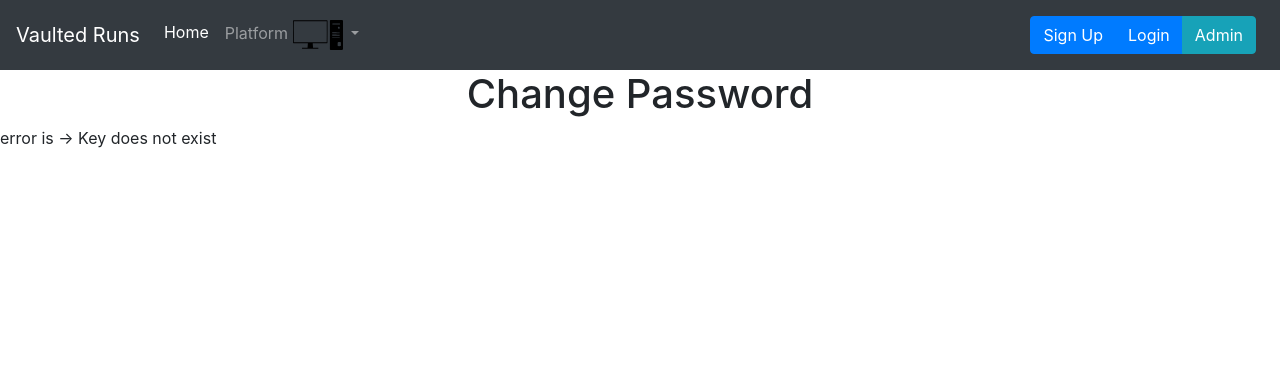
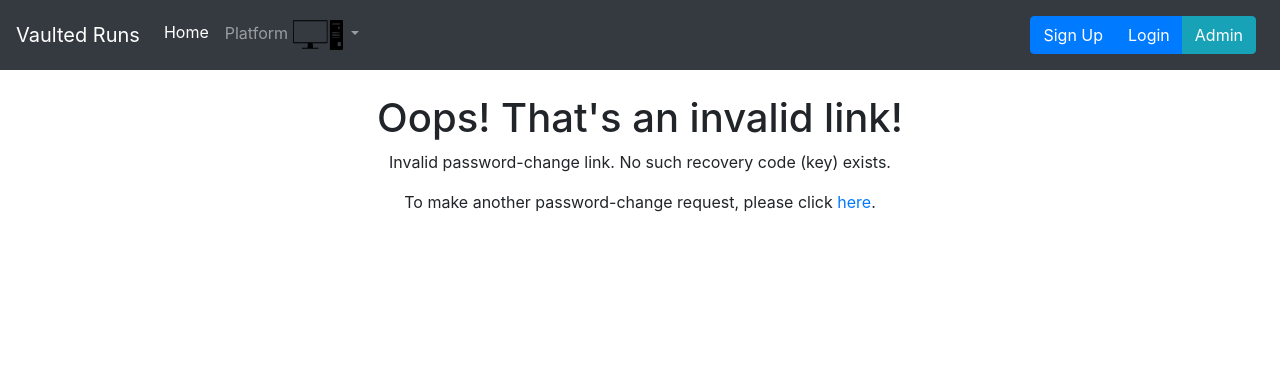
Before and after one commit to Sov-JC/warframe-web-project, a Django app: a page that uses templates/user/change-password.html in a window 1280 px wide. Shown: the top 370 px of the page. Run offline with Django 3.2, Linux system fonts and the light colour scheme; data that the repository does not hold is empty; parts of the project's set-up code (start-up, migrations or seed data) failed here and were passed over; some libraries are stand-ins or nearby versions.

Commit message:
templates/user/change-password.html 	- Refactored placeholder page. Change password page is now functioning.

```diff
--- a/templates/user/change-password.html
+++ b/templates/user/change-password.html
@@ -8,11 +8,33 @@
 
 
 {% if error == "Key does not exist" %}
-<h1 class="text-center">Change Password</h1>
-	error is -> {{ error }} <br>
+<div class="text-center" style="margin-left:auto; margin-right:auto">
+
+	<h1 class="mt-4">Oops! That's an invalid link!</h1>
+
+	<p>
+		Invalid password-change link. No such recovery code (key) exists. <br>
+	</p>
+	<p>
+		To make another password-change request, please click
+		<a href="{% url 'user:forgot_pw' %}">here</a>.
+	</p>
+</div>
+
+
 {% elif error == "Key has expired" %}
-<h1 class="text-center">Change Password</h1>
-	error is -> error is {{ error }} <br>
+<div class="text-center" style="max-width:650px; margin-left:auto; margin-right:auto">
+	<h1 class="mt-4">Oops! This link has expired.</h1>
+
+	<p>
+		This link has expired. Links sent via email to change your password are only valid for 24 hours
+		after a request was made to change your password. <br>
+	</p>
+	<p>
+		To make another password-change request, please click
+		<a href="{% url 'user:forgot_pw' %}">here</a>.
+	</p>
+</div>
 {% elif error == None %}
 	{# 'No errors with the key. Display a form to change password' #}
 		<div id="chage-pw-card" class="card mt-5" style="max-width:400px; margin-left:auto; margin-right:auto;">
@@ -24,22 +46,25 @@
 				</p>
 
 				{% if form.non_field_errors %}
-				<ol>
+				<ul>
 				{% for error in form.non_field_errors %}
 					<li style="color:red"><strong>{{ error|escape }}</strong></li>
 				{% endfor %}
-				</ol>
+				</ul>
 				{% endif %}
-				<form action="#" method="POST">
+
+				<form action="{% url 'user:change_pw' key=key %}" method="POST">
 					{% csrf_token %}
 
 					<div class="form-group">
+
+						<label for="password-1"></label>
+						<input type="text" name="password1" class="form-control" placeholder="New Password">
 						{{ form.password1.errors }}
-						<label for="password-1"></label>
-						<input type="text" name="password-1" class="form-control" placeholder="New Password">
+
+						<label for="password-2"></label>
+						<input type="text" name="password2" class="form-control" placeholder="Confirm Password">
 						{{ form.password2.errors }}
-						<label for="password-2"></label>
-						<input type="text" name="password-2" class="form-control" placeholder="Confirm Password">
 					</div>
 
 					<button type="submit" class="btn btn-success">Change Password</button>
```
